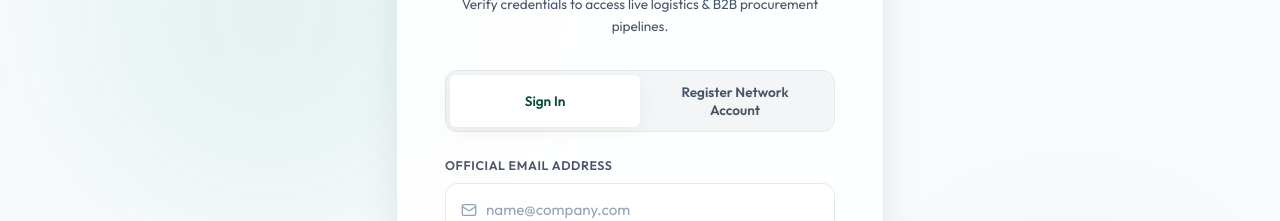
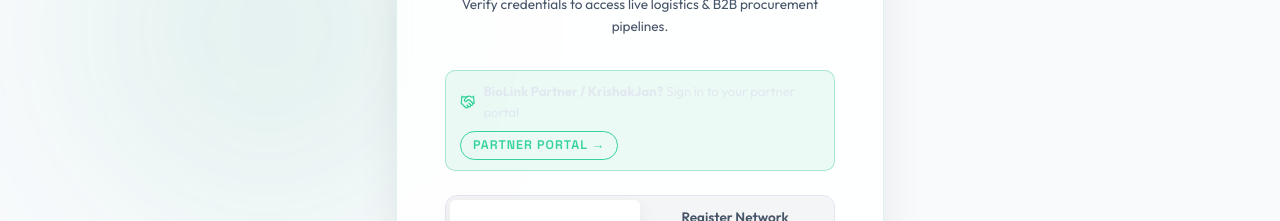
Before and after one commit to mdsahilsiddique12/biolinkagritechsolutions, a React (Vite) app: page /login in a window 1280 px wide. Shown: the part 257-478 px from the top of the page. Built offline with nearby package versions, Linux system fonts and the light colour scheme; no server answers.

Commit message:
Add partner routes to main App.jsx (/partner, /partner/login, /partner/dashboard) and add Partner Portal callout banner on LoginPage

```diff
--- a/src/App.jsx
+++ b/src/App.jsx
@@ -9,11 +9,14 @@
 import AboutPage from './pages/AboutPage';
 import ContactPage from './pages/ContactPage';
 import LoginPage from './pages/LoginPage';
+import PartnerLoginPage from './pages/PartnerLoginPage';
+import PartnerDashboardPage from './pages/PartnerDashboardPage';
 import TermsPage from './pages/TermsPage';
 import PrivacyPage from './pages/PrivacyPage';
 import LabReportsPage from './pages/LabReportsPage';
 import NurseryGuidePage from './pages/NurseryGuidePage';
 import { AuthProvider } from './context/AuthContext';
+import { PartnerAuthProvider } from './context/PartnerAuthContext';
 
 function ScrollToTop() {
   const { pathname } = useLocation();
@@ -36,6 +39,10 @@
         <Route path="/about" element={<AboutPage />} />
         <Route path="/contact" element={<ContactPage />} />
         <Route path="/login" element={<LoginPage />} />
+        <Route path="/partner" element={<PartnerLoginPage />} />
+        <Route path="/partner/login" element={<PartnerLoginPage />} />
+        <Route path="/partner-login" element={<PartnerLoginPage />} />
+        <Route path="/partner/dashboard" element={<PartnerDashboardPage />} />
         <Route path="/terms" element={<TermsPage />} />
         <Route path="/privacy" element={<PrivacyPage />} />
         <Route path="/lab-reports" element={<LabReportsPage />} />
@@ -50,7 +57,9 @@
   return (
     <BrowserRouter>
       <AuthProvider>
-        <AppContent />
+        <PartnerAuthProvider>
+          <AppContent />
+        </PartnerAuthProvider>
       </AuthProvider>
     </BrowserRouter>
   );
--- a/src/pages/LoginPage.jsx
+++ b/src/pages/LoginPage.jsx
@@ -1,7 +1,7 @@
 import { useState } from 'react';
-import { useNavigate, useLocation } from 'react-router-dom';
+import { useNavigate, useLocation, Link } from 'react-router-dom';
 import { useAuth } from '../context/AuthContext';
-import { Lock, Mail, User, Phone, CheckCircle, AlertCircle, ArrowRight, ShieldCheck } from 'lucide-react';
+import { Lock, Mail, User, Phone, CheckCircle, AlertCircle, ArrowRight, ShieldCheck, Handshake } from 'lucide-react';
 import './LoginPage.css';
 
 export default function LoginPage() {
@@ -86,6 +86,17 @@
             <p className="login-card__subtitle">
               Verify credentials to access live logistics & B2B procurement pipelines.
             </p>
+          </div>
+
+          {/* Partner Portal Gateway Banner */}
+          <div style={{ background: 'rgba(16, 185, 129, 0.08)', border: '1px solid rgba(16, 185, 129, 0.3)', borderRadius: '10px', padding: '10px 14px', margin: '0 0 var(--space-lg)', display: 'flex', alignItems: 'center', justifyContent: 'space-between', flexWrap: 'wrap', gap: '8px' }}>
+            <div style={{ display: 'flex', alignItems: 'center', gap: '8px', fontSize: '0.82rem', color: '#e2e8f0' }}>
+              <Handshake size={16} style={{ color: '#34d399' }} />
+              <span><strong>BioLink Partner / KrishakJan?</strong> Sign in to your partner portal</span>
+            </div>
+            <Link to="/partner/login" className="btn btn-outline" style={{ fontSize: '0.78rem', padding: '4px 12px', borderColor: '#34d399', color: '#34d399' }}>
+              Partner Portal &rarr;
+            </Link>
           </div>
 
           {/* Form Tabs */}
```
Also changed, not shown: 1 other file (tests, documents, lock files or other folders).
